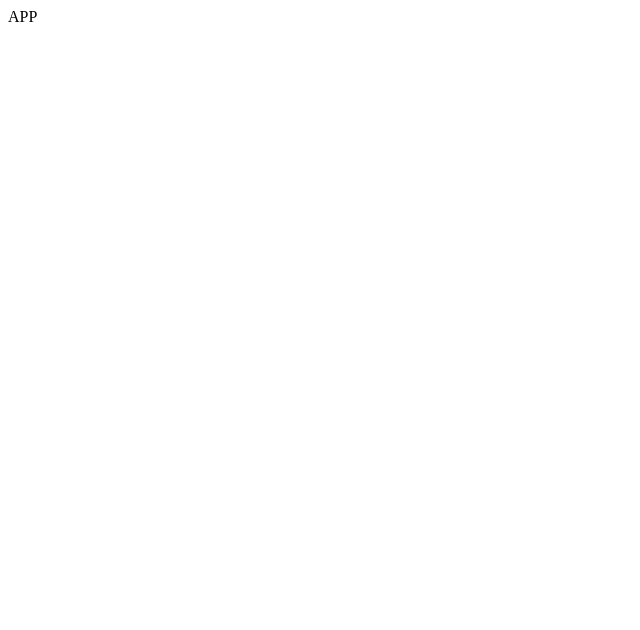
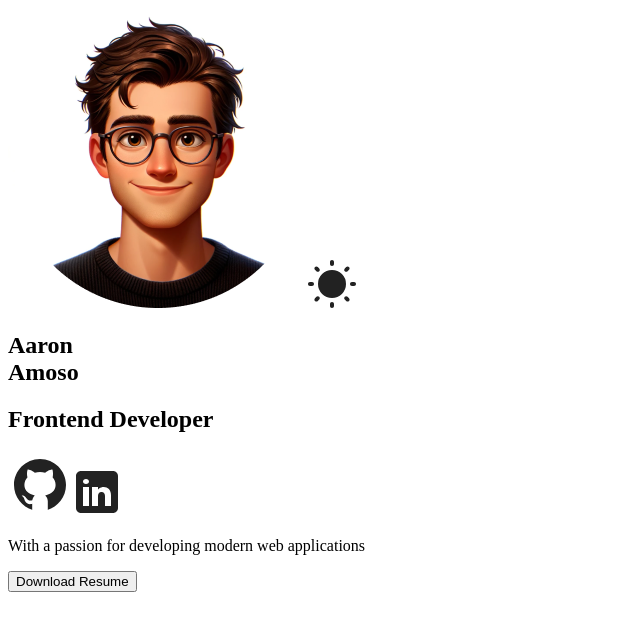
Before and after one commit to aaronamoso/Portfolio2024, a React (Vite) app: page / in a window 1280 px wide. Shown: the top 630 px of the page, without its empty margins (0-640 px from the left). Built offline with nearby package versions, Linux system fonts and the light colour scheme.

Commit message:
ThemeContext edited

```diff
--- a/src/App.jsx
+++ b/src/App.jsx
@@ -1,12 +1,13 @@
 
 import './App.css'
+import Hero from './sections/Hero/Hero'
 
 function App() {
 
 
   return (
     <>
-     APP
+     <Hero/>
     </>
   )
 }
--- /dev/null
+++ b/src/sections/Hero/Hero.jsx
@@ -0,0 +1,44 @@
+// rfce is a short term for creating a boilerplate like ! for HTML
+import styles from "./HeroStyles.module.css";
+import React from "react";
+import heroImg from "../../assets/hero-img.png";
+import themeIcon from "../../assets/sun.svg";
+import githubIcon from "../../assets/github-light.svg";
+import linkedinIcon from "../../assets/linkedin-light.svg";
+import CV from "../../assets/CV.pdf";
+
+function Hero() {
+  return (
+    <section id="hero" className={styles.container}>
+      <div className={styles.colorModeContainer}>
+        <img
+          className={styles.hero} //reference the styles then class name
+          src={heroImg}
+          alt="profile picture"
+        />
+        <img
+          src={themeIcon}
+          className={styles.colorMode}
+          alt="Color mode icon"
+        />
+      </div>
+      <div className={styles.info}>
+        <h1>
+          Aaron <br /> Amoso
+        </h1>
+        <h2>Frontend Developer</h2>
+        <span>
+          <a href="https://github.com/aaronamoso" target="_blank"></a>
+          <img src={githubIcon} alt="Github icon" />
+          <a href="https://linkedin.com/aaronamoso" target="_blank"></a>
+          <img src={linkedinIcon} alt="Linkedin icon" />
+        </span>
+        <p>With a passion for developing modern web applications</p>
+        <a href={CV} download></a>
+        <button className="hover">Download Resume</button>
+      </div>
+    </section>
+  );
+}
+
+export default Hero;
--- /dev/null
+++ b/src/sections/Hero/HeroStyles.module.css
@@ -0,0 +1 @@
+/* specific style sheet naming on react */
```
Also changed, not shown: src/common/ThemeContext.jsx (added, +37 -0 lines).
